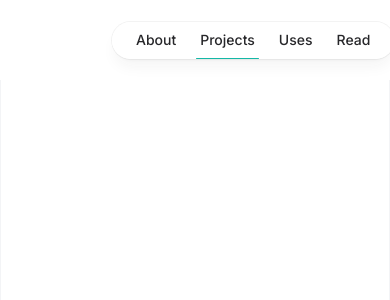
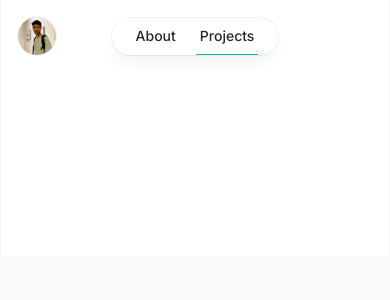
Before and after one commit to masdaagus/masdaagus.github.io, a Next.js app: page /projects in a window 390 px wide. Shown: the top 300 px of the page. Built offline with nearby package versions, Linux system fonts and the light colour scheme.

Commit message:
fix: navbar

```diff
--- a/package.json
+++ b/package.json
@@ -9,11 +9,13 @@
     "lint": "next lint"
   },
   "dependencies": {
+    "@uidotdev/usehooks": "^2.4.1",
     "clsx": "^2.1.1",
     "next": "14.2.5",
     "react": "^18",
     "react-dom": "^18",
-    "react-icons": "^5.3.0"
+    "react-icons": "^5.3.0",
+    "tailwind-merge": "^2.5.2"
   },
   "devDependencies": {
     "@types/node": "^20",
--- a/src/app/layout.tsx
+++ b/src/app/layout.tsx
@@ -1,7 +1,7 @@
 import type { Metadata } from "next";
 import { Inter } from "next/font/google";
 import "./globals.css";
-import { Navbar } from "@/components/navbar";
+import { Navbar } from "@/components/navbar/navbar";
 
 const inter = Inter({ subsets: ["latin"] });
 
--- a/src/app/page.tsx
+++ b/src/app/page.tsx
@@ -1,4 +1,4 @@
-import { Container } from "@/components/container";
+import { Container } from "@/components/container/container";
 import Image from "next/image";
 import Link from "next/link";
 import { FaGithub, FaInstagram, FaLinkedin } from "react-icons/fa6";
@@ -61,6 +61,8 @@ export default function Home() {
         </div>
       </div>
 
+      <div className="h-[3000px]"></div>
+
     </main>
   );
 }
--- a/src/components/navbar.tsx
+++ b/src/components/navbar/navbar.tsx
@@ -10,19 +10,19 @@ export const Navbar = () => {
     const navList = [
         { title: 'About', href: '/about', },
         { title: 'Projects', href: '/projects', },
-        { title: 'Uses', href: '/uses', },
-        { title: 'Read', href: '/read', },
+        // { title: 'Uses', href: '/uses', },
+        // { title: 'Read', href: '/read', },
     ];
 
     const isHome = pathname != '/';
 
     return (
-        <div className='mx-auto max-w-7xl w-full h-20 px-[112px] bg-white'>
+        <div className="mx-auto w-full max-w-7xl fixed top-0 left-0 right-0 py-4 px-4 sm:px-[112px] bg-white z-10 border-x-[1px] border-gray-100">
             <div className={`h-full flex items-center ${!isHome ? 'justify-center' : 'justify-between'}`}>
 
                 {
                     isHome &&
-                    <Link className='hidden sm:block' href={'/'}>
+                    <Link  href={'/'}>
                         <div className="relative h-10 w-10 rounded-full border border-gray-100">
                             <Image className="rounded-full" src={'/img-profile.jpg'} alt="" fill />
                         </div>
@@ -46,7 +46,7 @@ export const Navbar = () => {
                         ))
                     }
                 </div>
-                {isHome && <div className='hidden sm:block'></div>}
+                {isHome && <div className='h-10 w-10'></div>}
             </div>
         </div>
     )
--- /dev/null
+++ b/src/components/utils/hide_on_scroll.tsx
@@ -0,0 +1,40 @@
+"use client";
+import React, { useEffect, useState } from "react";
+import { useWindowScroll, useMeasure } from "@uidotdev/usehooks";
+import { cn } from "@/lib/utils";
+interface PropsHideOnScroll {
+  window?: unknown;
+  children: React.ReactElement;
+}
+
+function HideOnScroll(props: PropsHideOnScroll) {
+  const [old, setOld] = useState(0);
+  const [isHide, setIsHide] = useState(false);
+  const [ref, { width, height }] = useMeasure();
+  const childHeight = height ?? 0;
+  const [{ x, y }, scrollTo] = useWindowScroll();
+  useEffect(() => {
+    if ((y ?? 0) >= old + childHeight) {
+      setOld(y ?? 0);
+      setIsHide(true);
+    }
+    if ((y ?? 0) <= old - childHeight || y == 0) {
+      setOld(y ?? 0);
+      setIsHide(false);
+    }
+  }, [childHeight, old, y]);
+  const updatedChildren = React.Children.map(props.children, (child, idx) =>
+    React.cloneElement(child, {
+      ref: ref,
+      className: cn("transition-transform duration-500"),
+      style: isHide
+        ? {
+            transform: `translateY(-${childHeight}px)`,
+          }
+        : {},
+    })
+  );
+  return <>{updatedChildren}</>;
+}
+
+export default HideOnScroll;
--- /dev/null
+++ b/src/lib/utils.ts
@@ -0,0 +1,6 @@
+import { type ClassValue, clsx } from "clsx"
+import { twMerge } from "tailwind-merge"
+
+export function cn(...inputs: ClassValue[]) {
+  return twMerge(clsx(inputs))
+}
```
Also changed, not shown: src/components/container/container.tsx (renamed from src/components/container.tsx), 1 other file (tests, documents, lock files or other folders).
